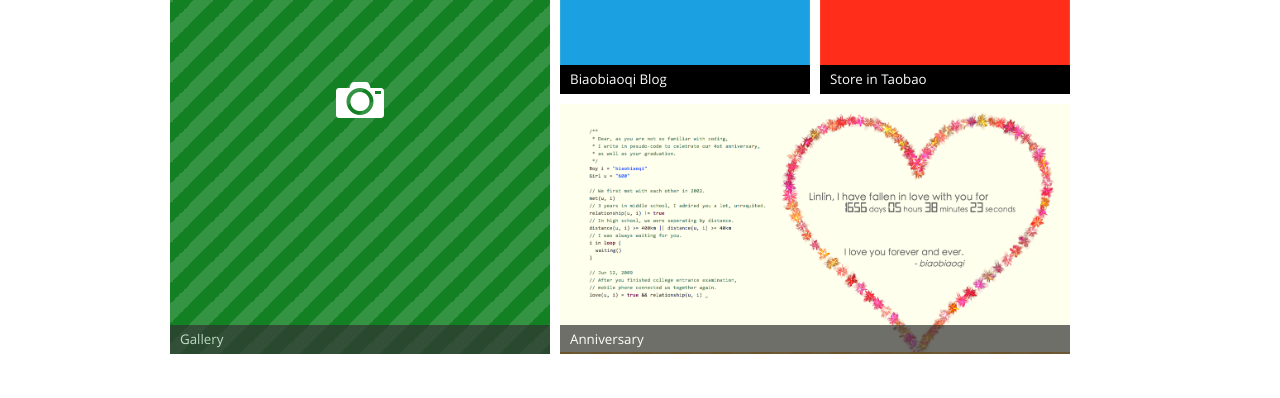
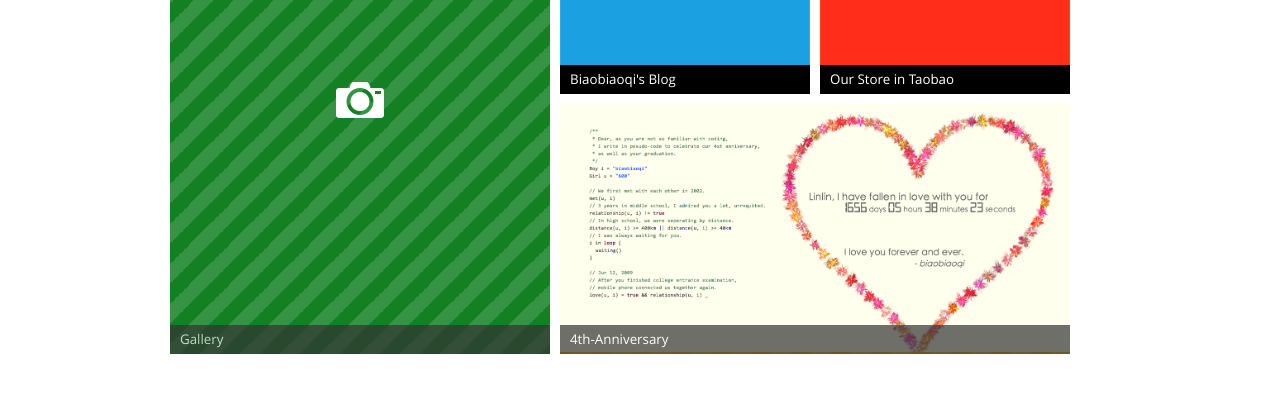
Before and after one commit to biaobiaoqi/example-metro-ui, a plain HTML site: page index.html in a window 1280 px wide. Shown: the part 332-730 px from the top of the page. Drawn offline with Linux system fonts and the light colour scheme.

Commit message:
Edited some titles

```diff
--- a/index.html
+++ b/index.html
@@ -68,7 +68,7 @@
                                         <i class="icon-pencil" ></i>
                                     </div>
                                     <div class="brand bg-black">
-                                        <span class="label fg-white">Biaobiaoqi Blog</span>
+                                        <span class="label fg-white">Biaobiaoqi's Blog</span>
                                     </div>
                                 </div>
                             </a>
@@ -79,7 +79,7 @@
                                         <i class="icon-cart"></i>
                                     </div>
                                     <div class="brand bg-black">
-                                        <span class="label fg-white">Store in Taobao</span>
+                                        <span class="label fg-white">Our Store in Taobao</span>
                                     </div>
                                 </div>
                             </a>
@@ -93,7 +93,7 @@
                                         <img src="images/7.png">
                                     </div>
                                     <div class="brand bg-dark opacity">
-                                        <span class="label fg-white">Anniversary</span>
+                                        <span class="label fg-white">4th-Anniversary</span>
                                     </div>
                                 </div>
                             </a>
```
